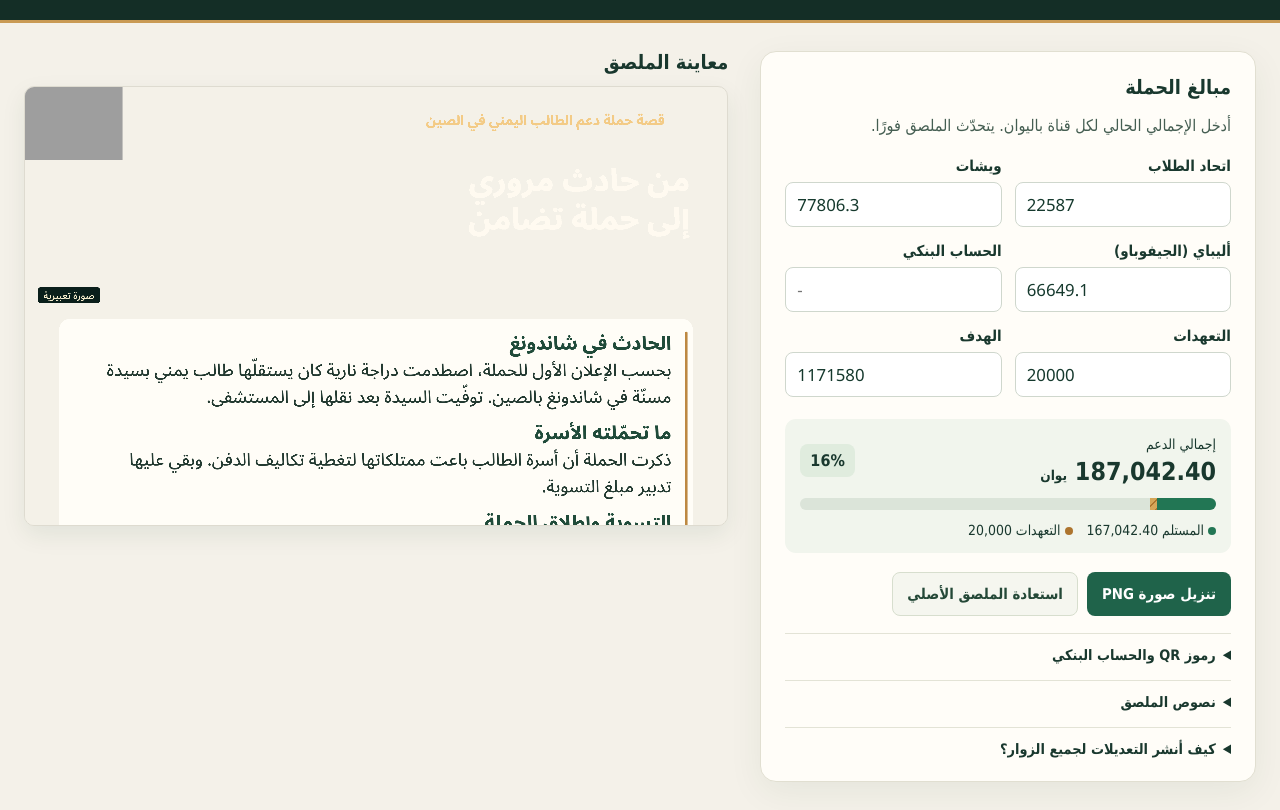
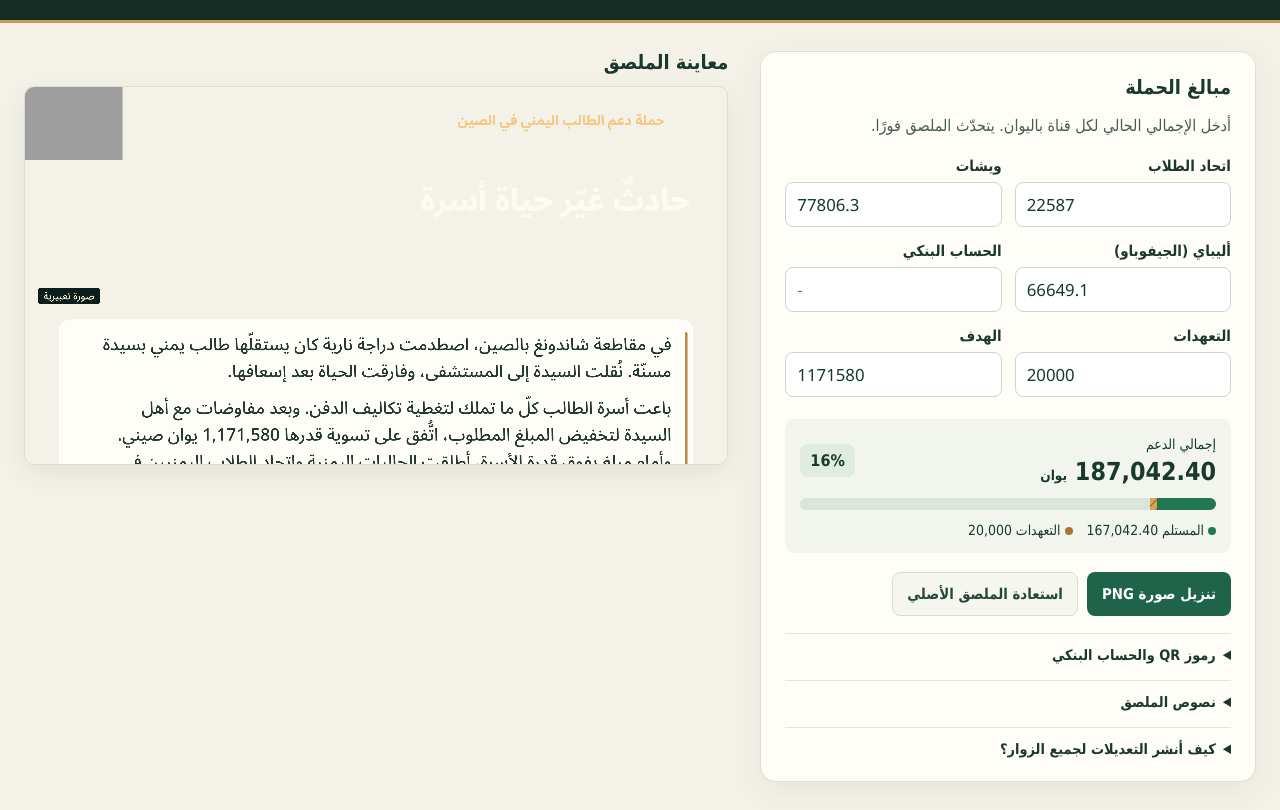
Before and after one commit to Abdulbari-Saryah/yemeni-student-campaign, a plain HTML site: page index.html in a window 1280 px wide. Shown: the part 85-895 px from the top of the page. Drawn offline with Linux system fonts and the light colour scheme.

Commit message:
Apply the approved story and active donation appeal

```diff
--- a/app.js
+++ b/app.js
@@ -148,37 +148,30 @@ function wrapLines(value, font, width) {
 }
 
 function storyLayout() {
-  const { story, aftermath, settlement, appeal, thanks } = content.values;
+  const { story, aftermath, appeal, thanks } = content.values;
   const groups = [
-    { heading: "الحادث في شاندونغ", value: story, font: `500 35px ${arabic}`, color: "#233a31" },
-    { heading: "ما تحمّلته الأسرة", value: aftermath, font: `500 35px ${arabic}`, color: "#233a31" },
-    { heading: "التسوية وإطلاق الحملة", value: settlement, font: `500 35px ${arabic}`, color: "#233a31" },
+    { value: story, font: `500 35px ${arabic}`, color: "#233a31" },
+    { value: aftermath, font: `500 35px ${arabic}`, color: "#233a31" },
     { value: appeal, font: `750 34px ${arabic}`, color: "#613d19" },
     { value: thanks, font: `650 34px ${arabic}`, color: "#233a31" }
   ].map((group) => ({ ...group, rows: wrapLines(group.value, group.font, 1175) }))
     .filter((group) => group.rows.length);
   const rowHeight = 55;
   const gap = 20;
-  const headingHeight = 54;
   const height = groups.length
-    ? 67 + groups.reduce((sum, group) =>
-      sum + group.rows.length * rowHeight + (group.heading ? headingHeight : 0), 0) + (groups.length - 1) * gap
+    ? 67 + groups.reduce((sum, group) => sum + group.rows.length * rowHeight, 0) + (groups.length - 1) * gap
     : 0;
-  return { groups, rowHeight, headingHeight, gap, height };
+  return { groups, rowHeight, gap, height };
 }
 
-function paintStory({ groups, rowHeight, headingHeight, gap, height }) {
+function paintStory({ groups, rowHeight, gap, height }) {
   if (!height) return;
   context.fillStyle = "#f4f1e8";
   context.fillRect(0, heroHeight, 1440, height);
   rectangle(70, heroHeight + 20, 1300, height - 40, 22, "#fffdf7");
   rectangle(1354, heroHeight + 46, 5, height - 92, 2.5, "#bd8842");
   let baseline = heroHeight + 83;
-  for (const { heading, rows, font, color } of groups) {
-    if (heading) {
-      text(heading, 1326, baseline, { font: `800 38px ${arabic}`, color: "#204b3a" });
-      baseline += headingHeight;
-    }
+  for (const { rows, font, color } of groups) {
     for (const row of rows) {
       text(row, 1326, baseline, { font, color });
       baseline += rowHeight;
--- a/index.html
+++ b/index.html
@@ -7,8 +7,8 @@
   <title>تحديث ملصق حملة الطالب اليمني</title>
   <link rel="stylesheet" href="style.css?v=5">
   <script src="campaign.js" defer></script>
-  <script src="poster-content.js?v=story-1" defer></script>
-  <script src="app.js?v=story-1" defer></script>
+  <script src="poster-content.js?v=story-2" defer></script>
+  <script src="app.js?v=story-2" defer></script>
 </head>
 <body>
   <header class="header">
--- a/poster-content.js
+++ b/poster-content.js
@@ -1,13 +1,12 @@
 "use strict";
 
 const contentDefaults = {
-  kicker: "قصة حملة دعم الطالب اليمني في الصين",
-  headline: "من حادث مروري\nإلى حملة تضامن",
-  story: "بحسب الإعلان الأول للحملة، اصطدمت دراجة نارية كان يستقلّها طالب يمني بسيدة مسنّة في شاندونغ بالصين. توفّيت السيدة بعد نقلها إلى المستشفى.",
-  aftermath: "ذكرت الحملة أن أسرة الطالب باعت ممتلكاتها لتغطية تكاليف الدفن. وبقي عليها تدبير مبلغ التسوية.",
-  settlement: "بعد مفاوضات مع أسرة السيدة المتوفّاة، جرى الاتفاق على تسوية قدرها 1,171,580\u00a0يوان\u00a0صيني. وأُطلقت الحملة لمساعدة أسرة الطالب على سدادها.",
-  appeal: "جزى الله خيرًا كل من تبرّع، أو شارك النداء، أو دعا للطالب وأسرته.",
-  thanks: "رحم الله السيدة المتوفّاة، وجبر خاطر أهلها، وفرّج عن الطالب وأسرته.",
+  kicker: "حملة دعم الطالب اليمني في الصين",
+  headline: "حادثٌ غيّر حياة أسرة",
+  story: "في مقاطعة شاندونغ بالصين، اصطدمت دراجة نارية كان يستقلّها طالب يمني بسيدة مسنّة. نُقلت السيدة إلى المستشفى، وفارقت الحياة بعد إسعافها.",
+  aftermath: "باعت أسرة الطالب كلّ ما تملك لتغطية تكاليف الدفن. وبعد مفاوضات مع أهل السيدة لتخفيض المبلغ المطلوب، اتُّفق على تسوية قدرها 1,171,580\u00a0يوان\u00a0صيني. وأمام مبلغ يفوق قدرة الأسرة، أطلقت الجاليات اليمنية واتحاد الطلاب اليمنيين في الصين حملة لمساعدتها على سداده.",
+  appeal: "ساهموا بما تستطيعون في تخفيف هذا العبء عن الطالب وأسرته. وإذا تعذّر عليكم التبرّع، فشاركوا النداء ليصل إلى من يستطيع المساعدة.",
+  thanks: "بارك الله في عطائكم، وجعل سعيكم في ميزان حسناتكم، وفرّج عن الطالب وأسرته.",
   caption: "صورة تعبيرية",
   quote: "«مَا نَقَصَتْ صَدَقَةٌ مِنْ مَالٍ»",
   citation: "رواه مسلم (2588)",
@@ -76,7 +75,6 @@ function createPosterContent(onChange, onStorageFailure) {
   const legacyContent = { ...published };
   delete legacyContent.thanks;
   delete legacyContent.aftermath;
-  delete legacyContent.settlement;
   Object.assign(legacyContent, {
     kicker: supplied.kicker ?? "نداء إنساني عاجل",
     headline: supplied.headline ?? "لنقف مع طالب يمني\nفي وقت الشدّة",
@@ -136,9 +134,8 @@ function createPosterContent(onChange, onStorageFailure) {
     ["kicker", "السطر أعلى العنوان", 50],
     ["headline", "العنوان الرئيسي", 85, true],
     ["story", "تفاصيل الحادث", 300, true],
-    ["aftermath", "ما بعد الحادث", 300, true],
-    ["settlement", "التسوية وإطلاق الحملة", 300, true],
-    ["appeal", "عبارة الشكر", 180, true],
+    ["aftermath", "التسوية وإطلاق الحملة", 420, true],
+    ["appeal", "دعوة التبرع والمشاركة", 180, true],
     ["thanks", "الدعاء الختامي", 120],
     ["caption", "وصف الصورة", 30],
     ["quote", "الحديث أو الاقتباس", 140],
```
